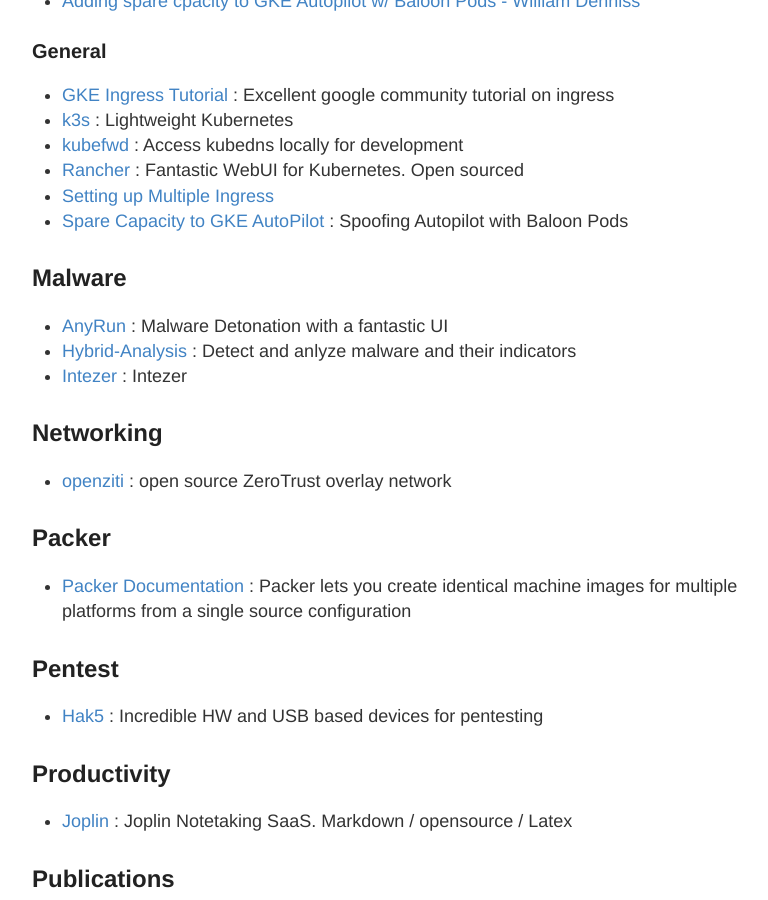
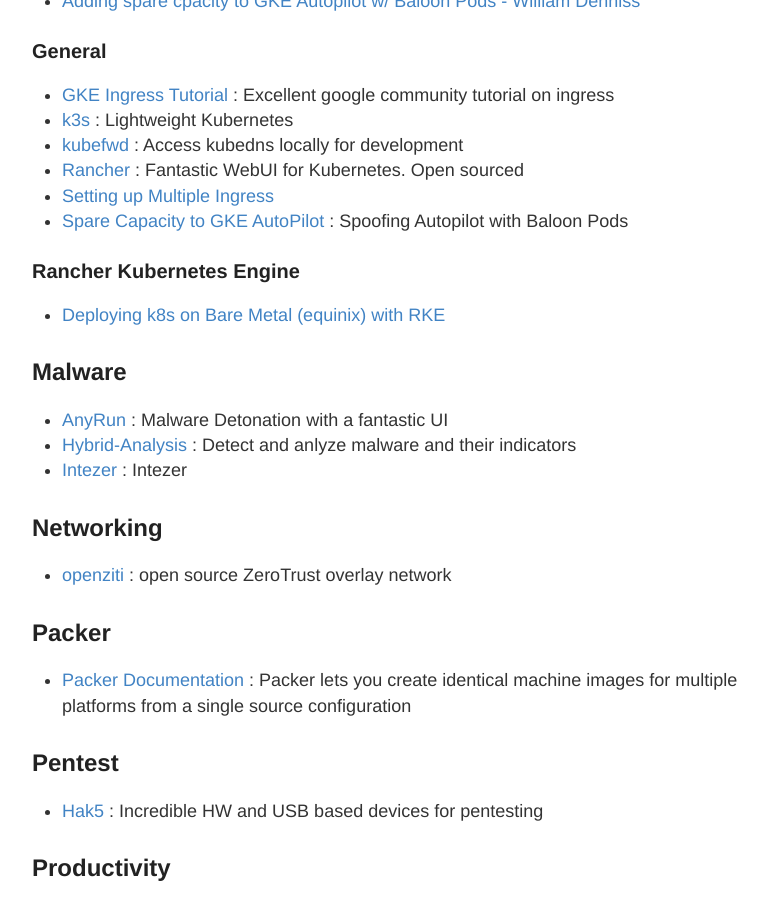
Before and after one commit to stevehenderson/stevehenderson.github.io, a Jekyll site: the page built from links.md, in a window 1280 px wide and 900 px high, scrolled down 2348 px. Shown: the whole window, without its empty margins (248-1016 px from the left). Built offline with Jekyll 4.4.1, drawn with Linux system fonts in a browser that asks for light colours.

Commit message:
Update links.md

```diff
--- a/links.md
+++ b/links.md
@@ -86,6 +86,11 @@
    * [Setting up Multiple Ingress](https://spltech.co.uk/how-to-setup-multiple-ingress-controller-with-nginx-ingress-on-gke/)
    * [Spare Capacity to GKE AutoPilot](https://wdenniss.com/gke-autopilot-spare-capacity) : Spoofing Autopilot with Baloon Pods
 
+
+### Rancher Kubernetes Engine
+
+   * [Deploying k8s on Bare Metal (equinix) with RKE](https://ranchermanager.docs.rancher.com/getting-started/quick-start-guides/deploy-rancher-manager/equinix-metal)
+
 ## Malware
    * [AnyRun](https://any.run/) : Malware Detonation with a fantastic UI
    * [Hybrid-Analysis](https://www.hybrid-analysis.com/) : Detect and anlyze malware and their indicators
```
